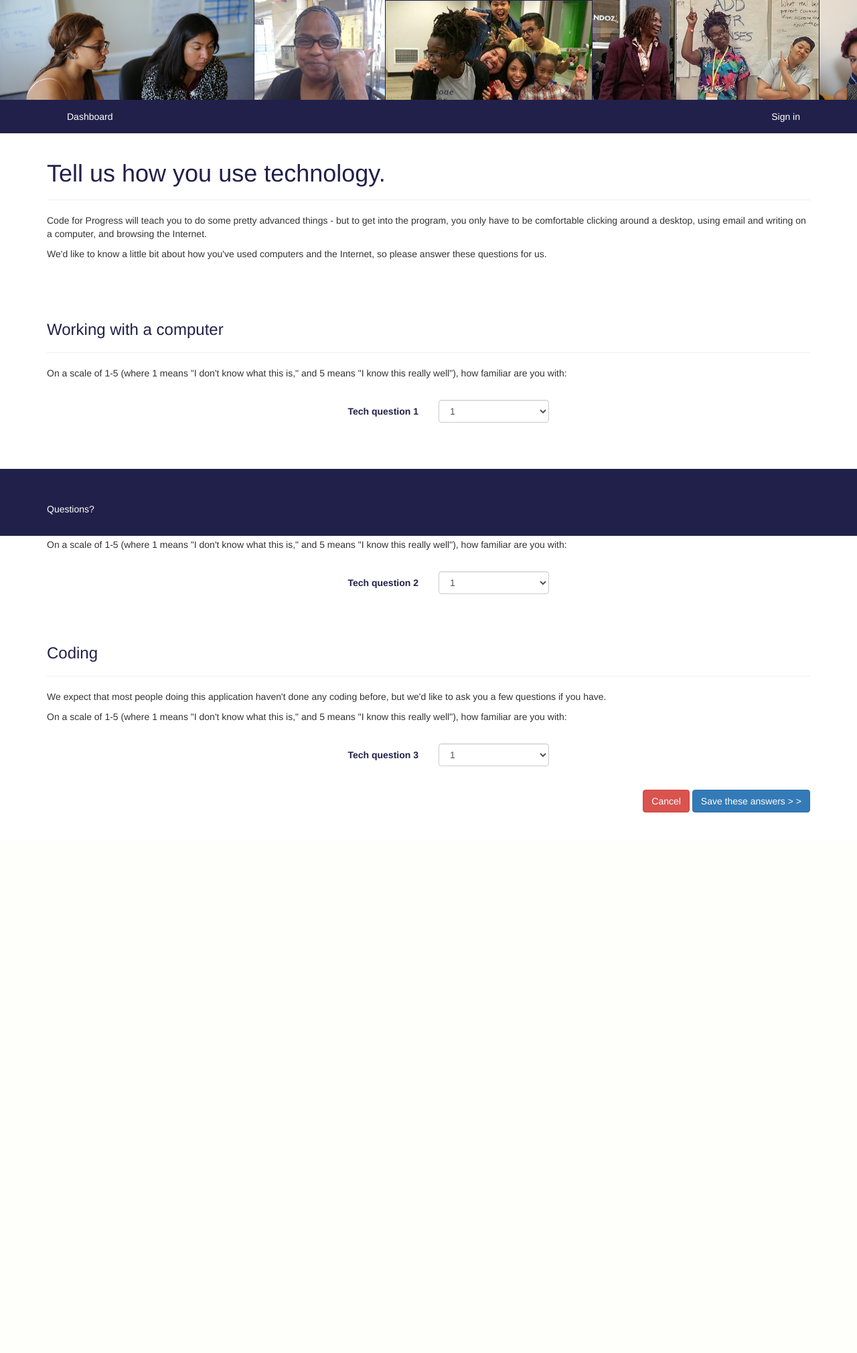
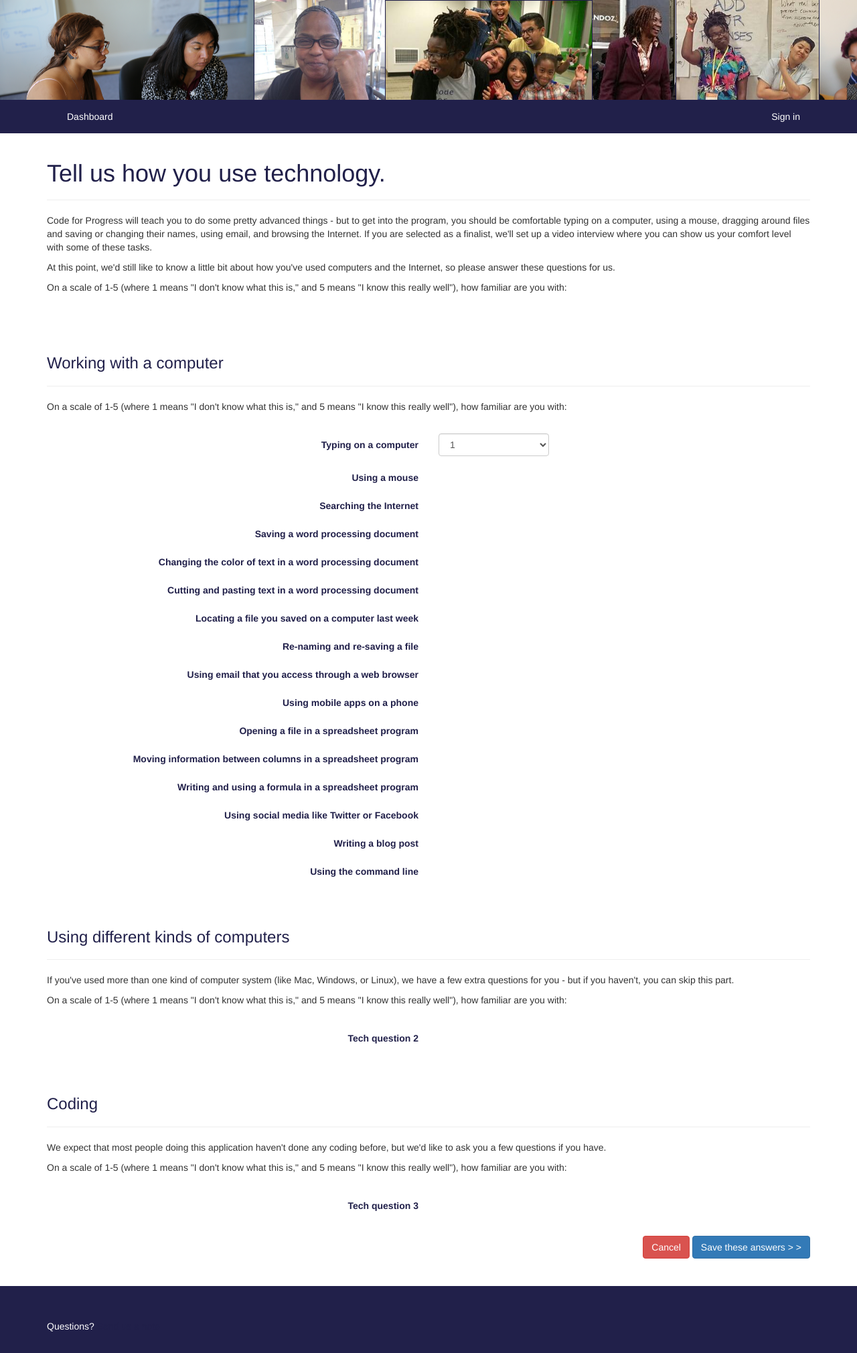
Before and after one commit to aliyarahman/fellowship_application_full, a Django app: template app/templates/app/tech.html in a window 1280 px wide. Shown: the whole page at 67% size. Before the commit the page ends 1213 px from the top, so only its background shows below. Run offline with Django 3.2, Linux system fonts and the light colour scheme; the template is opened without the code that fills it: values that come from a table or form of the project are taken from there, others are empty; parts of the project's set-up code (start-up, migrations or seed data) failed here and were passed over; some libraries are stand-ins or nearby versions.

Commit message:
Updated forms code

```diff
--- a/app/forms.py
+++ b/app/forms.py
@@ -40,10 +40,29 @@ class ProfileForm(Form):
 
 
 class TechForm(Form):
-    tech1 = ChoiceField(required=True, choices=(('1', '1'),('2', '2'),('3', '3'),('4', '4'), ('5', '5')))
-    tech2 = ChoiceField(required=True, choices=(('1', '1'),('2', '2'),('3', '3'),('4', '4'), ('5', '5')))
-    tech3 = ChoiceField(required=True, choices=(('1', '1'),('2', '2'),('3', '3'),('4', '4'), ('5', '5')))
-#    ab540 = ChoiceField(choices=(('','Select...'),('1', 'No'),('2', 'Yes')), required=False)
+    tech1b = ChoiceField(required=True, choices=(('1', '1'),('2', '2'),('3', '3'),('4', '4'), ('5', '5')))
+    tech2b = ChoiceField(required=True, choices=(('1', '1'),('2', '2'),('3', '3'),('4', '4'), ('5', '5')))
+    tech3b = ChoiceField(required=True, choices=(('1', '1'),('2', '2'),('3', '3'),('4', '4'), ('5', '5')))
+    tech4b = ChoiceField(required=True, choices=(('1', '1'),('2', '2'),('3', '3'),('4', '4'), ('5', '5')))
+    tech5b = ChoiceField(required=True, choices=(('1', '1'),('2', '2'),('3', '3'),('4', '4'), ('5', '5')))
+    tech6b = ChoiceField(required=True, choices=(('1', '1'),('2', '2'),('3', '3'),('4', '4'), ('5', '5')))
+    tech7b = ChoiceField(required=True, choices=(('1', '1'),('2', '2'),('3', '3'),('4', '4'), ('5', '5')))
+    tech8b = ChoiceField(required=True, choices=(('1', '1'),('2', '2'),('3', '3'),('4', '4'), ('5', '5')))
+    tech9b = ChoiceField(required=True, choices=(('1', '1'),('2', '2'),('3', '3'),('4', '4'), ('5', '5')))
+    tech10b = ChoiceField(required=True, choices=(('1', '1'),('2', '2'),('3', '3'),('4', '4'), ('5', '5')))
+    tech11b = ChoiceField(required=True, choices=(('1', '1'),('2', '2'),('3', '3'),('4', '4'), ('5', '5')))
+    tech12b = ChoiceField(required=True, choices=(('1', '1'),('2', '2'),('3', '3'),('4', '4'), ('5', '5')))
+    tech13b = ChoiceField(required=True, choices=(('1', '1'),('2', '2'),('3', '3'),('4', '4'), ('5', '5')))
+    tech14b = ChoiceField(required=True, choices=(('1', '1'),('2', '2'),('3', '3'),('4', '4'), ('5', '5')))
+    tech15b = ChoiceField(required=True, choices=(('1', '1'),('2', '2'),('3', '3'),('4', '4'), ('5', '5')))
+    tech1s = ChoiceField(required=True, choices=(('1', '1'),('2', '2'),('3', '3'),('4', '4'), ('5', '5')))
+    tech2s = ChoiceField(required=True, choices=(('1', '1'),('2', '2'),('3', '3'),('4', '4'), ('5', '5')))
+    tech3s = ChoiceField(required=True, choices=(('1', '1'),('2', '2'),('3', '3'),('4', '4'), ('5', '5')))
+    tech1c = ChoiceField(required=True, choices=(('1', '1'),('2', '2'),('3', '3'),('4', '4'), ('5', '5')))
+    tech2c = ChoiceField(required=True, choices=(('1', '1'),('2', '2'),('3', '3'),('4', '4'), ('5', '5')))
+    tech3c = ChoiceField(required=True, choices=(('1', '1'),('2', '2'),('3', '3'),('4', '4'), ('5', '5')))
+    tech4c = ChoiceField(required=True, choices=(('1', '1'),('2', '2'),('3', '3'),('4', '4'), ('5', '5')))
+    tech5c = ChoiceField(required=True, choices=(('1', '1'),('2', '2'),('3', '3'),('4', '4'), ('5', '5')))
 
 
 class ShortAnswersForm(Form):
--- a/app/models.py
+++ b/app/models.py
@@ -97,7 +97,7 @@ class Applicant(models.Model):
             return True
 
     def tech_questions_complete(self):
-        if self.tech1:
+        if self.tech1b:
             return True
 
     def short_answers_complete(self):
--- a/app/static/css/application.css
+++ b/app/static/css/application.css
@@ -57,8 +57,6 @@ h1, h2, h3, h4, h5, a, label, b, strong {
 }
 
 .footer {
-  position: absolute;
-  bottom: 0px;
   width: 100%;
   height: 100px;
   padding-top:50px;
--- a/app/templates/app/tech.html
+++ b/app/templates/app/tech.html
@@ -10,9 +10,11 @@
 <h1 class="nopadding">Tell us how you use technology.</h1>
 <hr class="form">
 
-    <p>Code for Progress will teach you to do some pretty advanced things - but to get into the program, you only have to be comfortable clicking around a desktop, using email and writing on a computer, and browsing the Internet.</p>
+    <p>Code for Progress will teach you to do some pretty advanced things - but to get into the program, you should be comfortable typing on a computer, using a mouse, dragging around files and saving or changing their names, using email, and browsing the Internet. If you are selected as a finalist, we'll set up a video interview where you can show us your comfort level with some of these tasks.</p>
 
-    <p>We'd like to know a little bit about how you've used computers and the Internet, so please answer these questions for us. </p>
+    <p>At this point, we'd still like to know a little bit about how you've used computers and the Internet, so please answer these questions for us.</p>
+
+    <p>On a scale of 1-5 (where 1 means "I don't know what this is," and 5 means "I know this really well"), how familiar are you with:</p>
 
 
     <br><br><br>
@@ -21,7 +23,112 @@
     <hr class="form">
     <div><p>On a scale of 1-5 (where 1 means "I don't know what this is," and 5 means "I know this really well"), how familiar are you with:</p></div><br>
         <div class="form-group"><!-- S -->
-          <label class="col-sm-6 control-label left">Tech question 1</label>
+          <label class="col-sm-6 control-label left">Typing on a computer</label>
+          <div class="col-xs-2">
+          {% render_field form.tech1b class+="form-control" %}
+          </div>
+        </div><!-- E -->
+
+        <div class="form-group"><!-- S -->
+          <label class="col-sm-6 control-label left">Using a mouse</label>
+          <div class="col-xs-2">
+          {% render_field form.tech1 class+="form-control" %}
+          </div>
+        </div><!-- E -->
+
+        <div class="form-group"><!-- S -->
+          <label class="col-sm-6 control-label left">Searching the Internet</label>
+          <div class="col-xs-2">
+          {% render_field form.tech1 class+="form-control" %}
+          </div>
+        </div><!-- E -->
+
+        <div class="form-group"><!-- S -->
+          <label class="col-sm-6 control-label left">Saving a word processing document</label>
+          <div class="col-xs-2">
+          {% render_field form.tech1 class+="form-control" %}
+          </div>
+        </div><!-- E -->
+
+        <div class="form-group"><!-- S -->
+          <label class="col-sm-6 control-label left">Changing the color of text in a word processing document</label>
+          <div class="col-xs-2">
+          {% render_field form.tech1 class+="form-control" %}
+          </div>
+        </div><!-- E -->
+
+        <div class="form-group"><!-- S -->
+          <label class="col-sm-6 control-label left">Cutting and pasting text in a word processing document</label>
+          <div class="col-xs-2">
+          {% render_field form.tech1 class+="form-control" %}
+          </div>
+        </div><!-- E -->
+
+        <div class="form-group"><!-- S -->
+          <label class="col-sm-6 control-label left">Locating a file you saved on a computer last week</label>
+          <div class="col-xs-2">
+          {% render_field form.tech1 class+="form-control" %}
+          </div>
+        </div><!-- E -->
+
+        <div class="form-group"><!-- S -->
+          <label class="col-sm-6 control-label left">Re-naming and re-saving a file</label>
+          <div class="col-xs-2">
+          {% render_field form.tech1 class+="form-control" %}
+          </div>
+        </div><!-- E -->
+
+        <div class="form-group"><!-- S -->
+          <label class="col-sm-6 control-label left">Using email that you access through a web browser</label>
+          <div class="col-xs-2">
+          {% render_field form.tech1 class+="form-control" %}
+          </div>
+        </div><!-- E -->
+
+        <div class="form-group"><!-- S -->
+          <label class="col-sm-6 control-label left">Using mobile apps on a phone</label>
+          <div class="col-xs-2">
+          {% render_field form.tech1 class+="form-control" %}
+          </div>
+        </div><!-- E -->
+
+        <div class="form-group"><!-- S -->
+          <label class="col-sm-6 control-label left">Opening a file in a spreadsheet program</label>
+          <div class="col-xs-2">
+          {% render_field form.tech1 class+="form-control" %}
+          </div>
+        </div><!-- E -->
+
+        <div class="form-group"><!-- S -->
+          <label class="col-sm-6 control-label left">Moving information between columns in a spreadsheet program</label>
+          <div class="col-xs-2">
+          {% render_field form.tech1 class+="form-control" %}
+          </div>
+        </div><!-- E -->
+
+        <div class="form-group"><!-- S -->
+          <label class="col-sm-6 control-label left">Writing and using a formula in a spreadsheet program</label>
+          <div class="col-xs-2">
+          {% render_field form.tech1 class+="form-control" %}
+          </div>
+        </div><!-- E -->
+
+        <div class="form-group"><!-- S -->
+          <label class="col-sm-6 control-label left">Using social media like Twitter or Facebook</label>
+          <div class="col-xs-2">
+          {% render_field form.tech1 class+="form-control" %}
+          </div>
+        </div><!-- E -->
+
+        <div class="form-group"><!-- S -->
+          <label class="col-sm-6 control-label left">Writing a blog post</label>
+          <div class="col-xs-2">
+          {% render_field form.tech1 class+="form-control" %}
+          </div>
+        </div><!-- E -->
+
+        <div class="form-group"><!-- S -->
+          <label class="col-sm-6 control-label left">Using the command line</label>
           <div class="col-xs-2">
           {% render_field form.tech1 class+="form-control" %}
           </div>
```
Also changed, not shown: app/templates/app/create_account.html (+4 -4 lines), app/templates/app/profile.html (+6 -6 lines), app/templates/registration/login.html (+27 -21 lines).
